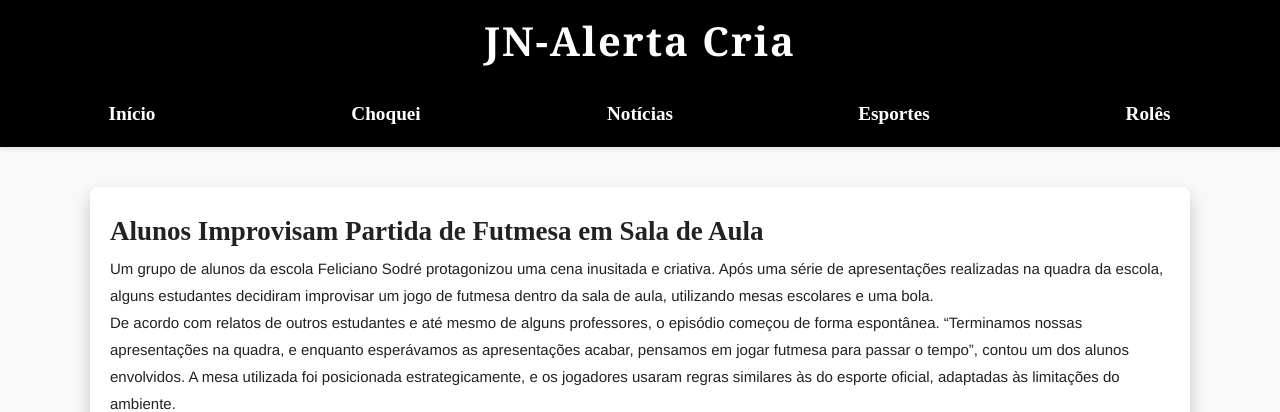
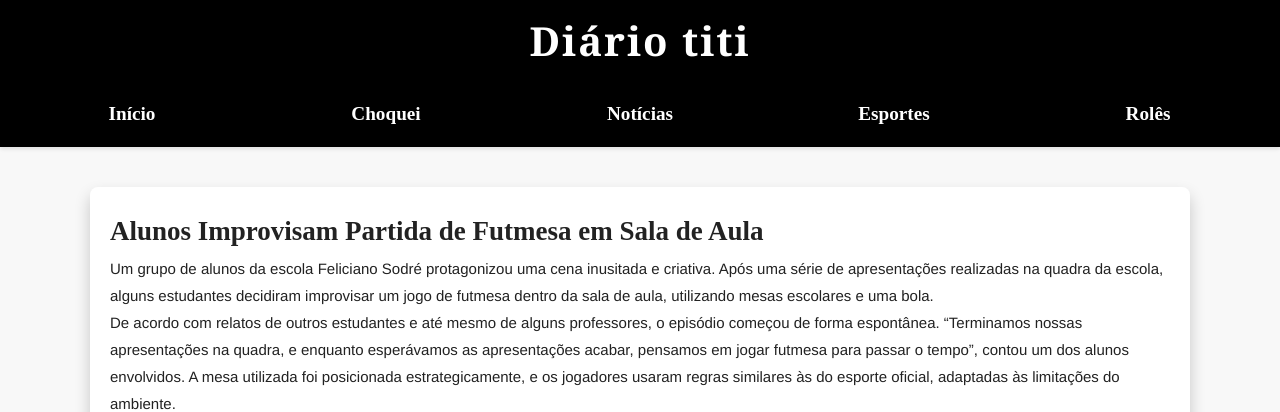
Before and after one commit to 2davidjackson/tititi, a plain HTML site: page index4.html in a window 1280 px wide. Shown: the top 412 px of the page. Drawn offline with Linux system fonts and the light colour scheme.

Commit message:
Update index4.html

```diff
--- a/index4.html
+++ b/index4.html
@@ -10,7 +10,7 @@
 
 <body>
     <header>
-        JN-Alerta Cria
+        Diário titi
     </header>
 
     <nav>
@@ -49,7 +49,7 @@
     </div>
 
     <footer>
-        <p>&copy; 2025 JN-Alerta Cria - Todos os direitos reservados.</p>
+        <p>&copy; 2025 Diário titi - Todos os direitos reservados.</p>
     </footer>
 </body>
 
```
